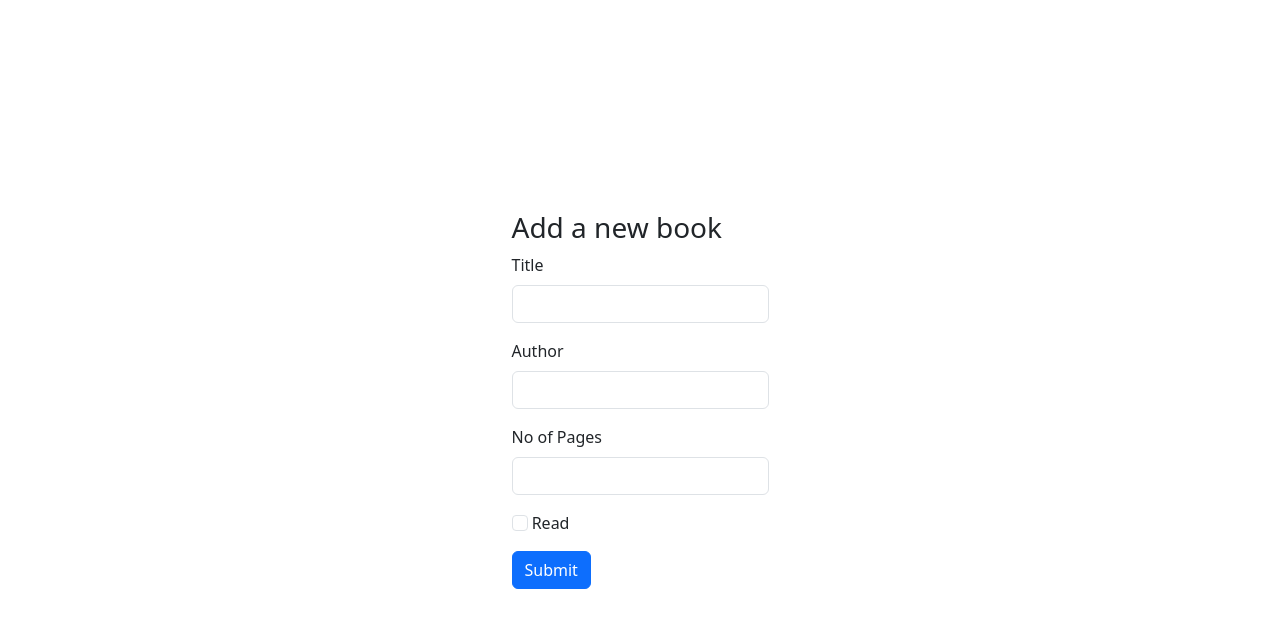
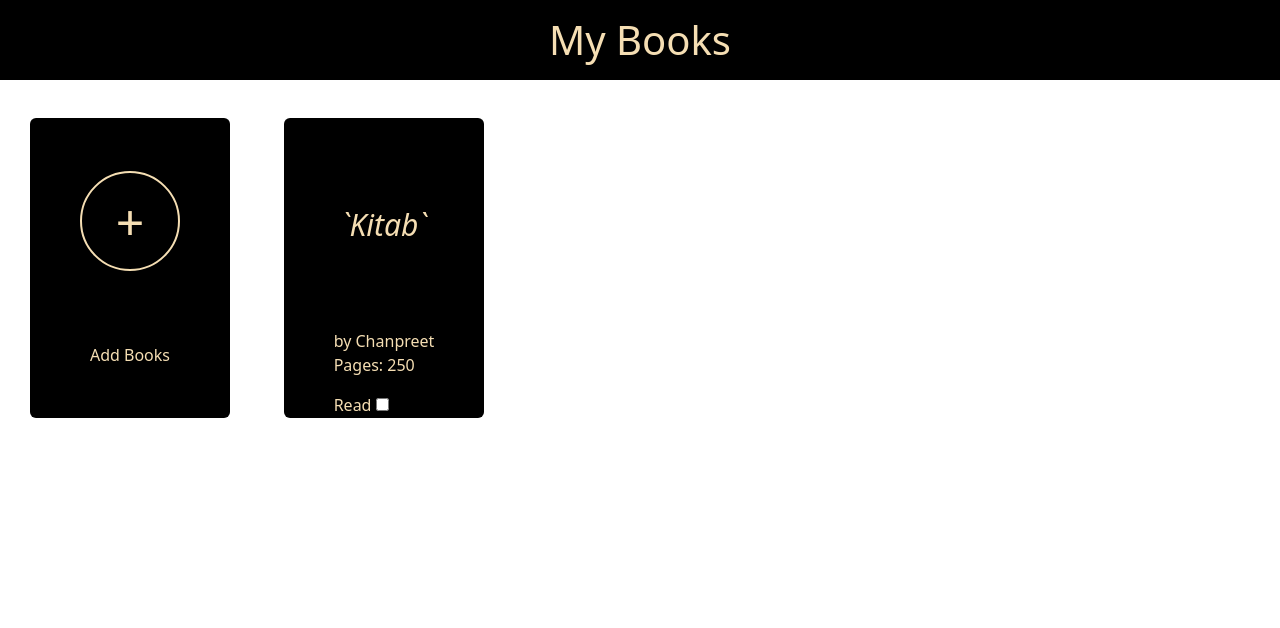
Before and after one commit to chanpreetRatta/Library, a plain HTML site: page index.html in a window 1280 px wide. Drawn offline with nearby package versions, Linux system fonts and the light colour scheme.

Commit message:
edit the UI layout

```diff
--- a/index.html
+++ b/index.html
@@ -5,6 +5,7 @@
     <meta http-equiv="X-UA-Compatible" content="IE=edge" />
     <meta name="viewport" content="width=device-width, initial-scale=1.0" />
     <title>Document</title>
+    <link rel="stylesheet" href="node_modules/normalize.css/normalize.css" />
     <link
       href="https://cdn.jsdelivr.net/npm/bootstrap@5.3.0-alpha3/dist/css/bootstrap.min.css"
       rel="stylesheet"
@@ -14,36 +15,29 @@
     <link rel="stylesheet" href="style.css" />
   </head>
   <body>
-    <div class="container">
-      <h3>Add a new book</h3>
-      <form>
-        <div class="mb-3">
-          <label for="title" class="form-label">Title</label>
-          <input type="text" class="form-control" name="title" id="title" />
+    <div class="index-container">
+      <h1>My Books</h1>
+      <div class="book-shelf">
+        <a href="books.html">
+          <div class="card">
+            <span class="add-book-icon">+</span>
+            Add Books
+          </div>
+        </a>
+        <div class="card">
+          <div class="book-name">Kitab</div>
+          <div class="content">
+            <div class="author-name">by Chanpreet</div>
+            <div class="meta-data">
+              <p>Pages: 250</p>
+              <label for="is-read">
+                Read
+                <input type="checkbox" id="is-read" name="is-read"
+              /></label>
+            </div>
+          </div>
         </div>
-
-        <div class="mb-3">
-          <label for="author" class="form-label">Author</label>
-          <input type="text" class="form-control" name="author" id="author" />
-        </div>
-
-        <div class="mb-3">
-          <label for="pages" class="form-label">No of Pages</label>
-          <input type="number" class="form-control" name="pages" id="pages" />
-        </div>
-
-        <div class="mb-3">
-          <input
-            type="checkbox"
-            class="form-check-input"
-            name="is-read"
-            id="is-read"
-          />
-          <label for="is-read" class="form-check-label">Read</label>
-        </div>
-
-        <button class="btn btn-primary">Submit</button>
-      </form>
+      </div>
     </div>
     <script src="index.js"></script>
   </body>
--- a/index.js
+++ b/index.js
@@ -1 +1,12 @@
-console.log("je;;p");
+const myLibrary = [
+  {
+    title: "Meri Kitab",
+    author: "Chanpreet",
+    Pages: 250,
+    isRead: true,
+  },
+];
+
+let bookShelf = document.querySelector(".book-shelf");
+
+console.log(bookShelf);
--- a/style.css
+++ b/style.css
@@ -2,10 +2,93 @@
     box-sizing: border-box;
 }
 
-html, body{
-    font-family: system-ui, -apple-system, BlinkMacSystemFont, 'Segoe UI', Roboto, Oxygen, Ubuntu, Cantarell, 'Open Sans', 'Helvetica Neue', sans-serif;
+:root{
+    --primary-color: wheat;
+}
+
+a{
+    text-decoration: none;
+}
+
+.index-container{
     display: grid;
+    grid-template-rows: min-content auto;
+}
+
+.index-container h1{
+    background-color: black;
+    color: var(--primary-color);
+    height: 2em;
+    display: flex;
     justify-content: center;
     align-items: center;
+}
+
+.book-shelf{
+    padding: 30px;
+    display: grid;
+    grid-template-columns: repeat(auto-fill, minmax(200px, 1fr));
+    gap: 50px;
+}
+
+.card{
+    height: 300px;
+    width: 200px;
+    background-color: black;
+    color: var(--primary-color);
+    display: grid;
+    grid-template-rows: 3fr 1fr;
+    justify-items: center;
+    align-content: center;
+}
+
+.card:hover{
+    border: 10px solid black;
+}
+
+.add-book-icon{
+    height: 100px;
+    width: 100px;
+    font-size: 50px;
+    line-height: 50px;
+    border: 2px solid var(--primary-color);
+    border-radius: 50%;
+    margin-bottom: 20px;
+    display: flex;
+    justify-content: center;
+    align-items: center;
+    align-self: center;
+}
+
+.book-name{
+    font-size: 30px;
+    align-self: center;
+    font-style: italic;
+}
+
+.book-name::after{
+    content: "`";
+}
+.book-name::before{
+    content: "`";
+}
+
+.meta-data{
+    width: 100%;
+    display: flex;
+    justify-content: space-between;
+    flex-direction: column;
+}
+
+.books-container{
     height: 100vh;
+    display: flex;
+    justify-content: center;
+    align-items: center;
 }
+
+.btn{
+    background: black;
+    width: 15em;
+    color: var(--primary-color);
+}
```
